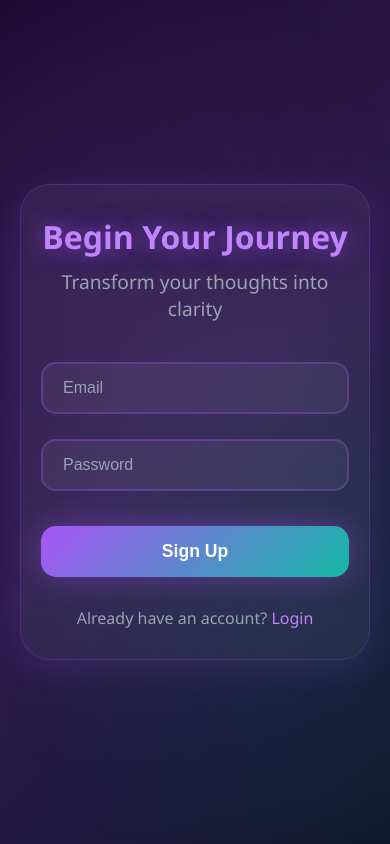
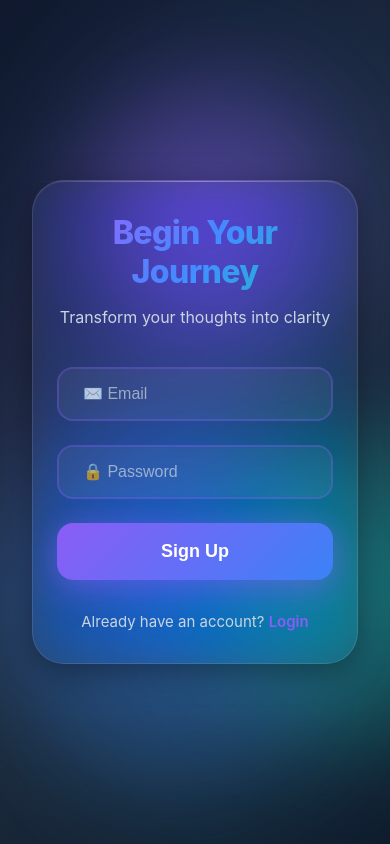
Before and after one commit to Faizme/EmoAI, a Flask app: page /signup in a window 390 px wide. Run offline with Flask 3, Linux system fonts and the light colour scheme.

Commit message:
Revamp interface with modern animated visuals and futuristic design
Refactors static assets and templates to implement a new, visually engaging, and responsive user interface featuring animated backgrounds, glassmorphism effects, and interactive elements.

Replit-Commit-Author: Agent
Replit-Commit-Session-Id: 5f7a8403-7c46-48b9-b477-a6f3b48570fe
Replit-Commit-Checkpoint-Type: intermediate_checkpoint
Replit-Commit-Event-Id: db1ef603-ee98-4425-b296-0c0131c24c91
Replit-Commit-Screenshot-Url: https://storage.googleapis.com/screenshot-production-us-central1/19c8bd7a-bc74-4fb0-94fe-f467203d5f8c/5f7a8403-7c46-48b9-b477-a6f3b48570fe/EWnQvfW

```diff
--- a/static/css/main.css
+++ b/static/css/main.css
@@ -5,183 +5,377 @@
 }
 
 :root {
-    --deep-purple: #1a0b2e;
-    --dark-purple: #2d1b4e;
-    --accent-purple: #a855f7;
-    --light-purple: #c084fc;
-    --teal: #14b8a6;
-    --dark-teal: #0f766e;
-    --text-primary: #e9d5ff;
-    --text-secondary: #9ca3af;
+    --primary-purple: #8B5CF6;
+    --secondary-blue: #3B82F6;
+    --tertiary-teal: #14B8A6;
+    --deep-bg: #0F172A;
+    --card-bg: rgba(255, 255, 255, 0.03);
+    --text-primary: #F8FAFC;
+    --text-secondary: #CBD5E1;
+    --glow-purple: rgba(139, 92, 246, 0.5);
+    --glow-blue: rgba(59, 130, 246, 0.5);
+    --glow-teal: rgba(20, 184, 166, 0.5);
 }
 
 body {
-    font-family: 'Segoe UI', Tahoma, Geneva, Verdana, sans-serif;
-    background: linear-gradient(135deg, var(--deep-purple) 0%, var(--dark-purple) 50%, #0f172a 100%);
-    background-attachment: fixed;
+    font-family: 'Inter', -apple-system, BlinkMacSystemFont, 'Segoe UI', sans-serif;
+    background: var(--deep-bg);
     color: var(--text-primary);
     min-height: 100vh;
     overflow-x: hidden;
+    position: relative;
 }
 
+/* 3D Parallax Animated Background */
+.parallax-bg {
+    position: fixed;
+    top: 0;
+    left: 0;
+    width: 100%;
+    height: 100%;
+    z-index: -1;
+    background: linear-gradient(135deg, #0F172A 0%, #1E293B 50%, #0F172A 100%);
+}
+
+.parallax-bg::before {
+    content: '';
+    position: absolute;
+    top: 0;
+    left: 0;
+    right: 0;
+    bottom: 0;
+    background:
+        radial-gradient(circle at 20% 50%, var(--glow-purple) 0%, transparent 50%),
+        radial-gradient(circle at 80% 20%, var(--glow-blue) 0%, transparent 50%),
+        radial-gradient(circle at 60% 80%, var(--glow-teal) 0%, transparent 50%);
+    filter: blur(100px);
+    opacity: 0.3;
+    animation: pulse 8s ease-in-out infinite;
+}
+
+@keyframes pulse {
+    0%, 100% { opacity: 0.3; transform: scale(1); }
+    50% { opacity: 0.5; transform: scale(1.1); }
+}
+
+/* Floating orbs for depth */
+.floating-orbs {
+    position: fixed;
+    top: 0;
+    left: 0;
+    width: 100%;
+    height: 100%;
+    z-index: -1;
+    pointer-events: none;
+}
+
+.orb {
+    position: absolute;
+    border-radius: 50%;
+    filter: blur(40px);
+    animation: float 20s infinite ease-in-out;
+}
+
+.orb-1 {
+    width: 300px;
+    height: 300px;
+    background: radial-gradient(circle, var(--glow-purple), transparent);
+    top: 10%;
+    left: 10%;
+    animation-delay: 0s;
+}
+
+.orb-2 {
+    width: 400px;
+    height: 400px;
+    background: radial-gradient(circle, var(--glow-blue), transparent);
+    top: 50%;
+    right: 10%;
+    animation-delay: 3s;
+}
+
+.orb-3 {
+    width: 350px;
+    height: 350px;
+    background: radial-gradient(circle, var(--glow-teal), transparent);
+    bottom: 10%;
+    left: 50%;
+    animation-delay: 6s;
+}
+
+@keyframes float {
+    0%, 100% { transform: translate(0, 0) rotate(0deg); }
+    25% { transform: translate(30px, -30px) rotate(90deg); }
+    50% { transform: translate(-20px, 20px) rotate(180deg); }
+    75% { transform: translate(40px, 10px) rotate(270deg); }
+}
+
+/* Advanced Glassmorphism */
 .glass {
     background: rgba(255, 255, 255, 0.05);
-    backdrop-filter: blur(20px);
-    border: 1px solid rgba(168, 85, 247, 0.2);
-    box-shadow: 0 8px 32px 0 rgba(168, 85, 247, 0.15);
+    backdrop-filter: blur(20px) saturate(180%);
+    -webkit-backdrop-filter: blur(20px) saturate(180%);
+    border: 1px solid rgba(255, 255, 255, 0.1);
+    box-shadow:
+        0 8px 32px 0 rgba(0, 0, 0, 0.37),
+        inset 0 1px 1px rgba(255, 255, 255, 0.1);
+    position: relative;
+}
+
+.glass::before {
+    content: '';
+    position: absolute;
+    top: 0;
+    left: 0;
+    right: 0;
+    height: 1px;
+    background: linear-gradient(90deg, transparent, rgba(255, 255, 255, 0.3), transparent);
+}
+
+/* Glowing Animations */
+@keyframes glow {
+    0%, 100% { box-shadow: 0 0 20px var(--glow-purple), 0 0 40px var(--glow-purple); }
+    50% { box-shadow: 0 0 30px var(--glow-blue), 0 0 60px var(--glow-blue); }
 }
 
 .glow-text {
-    color: var(--light-purple);
-    text-shadow: 0 0 20px rgba(168, 85, 247, 0.5),
-                 0 0 40px rgba(168, 85, 247, 0.3);
-    font-size: 3rem;
-    margin-bottom: 10px;
+    background: linear-gradient(135deg, var(--primary-purple), var(--secondary-blue), var(--tertiary-teal));
+    -webkit-background-clip: text;
+    -webkit-text-fill-color: transparent;
+    background-clip: text;
+    font-size: clamp(2rem, 5vw, 3.5rem);
+    font-weight: 800;
+    letter-spacing: -0.02em;
+    animation: shimmer 3s ease-in-out infinite;
+    margin-bottom: 1rem;
 }
 
-.subtitle {
-    color: var(--text-secondary);
-    font-size: 1.2rem;
-    margin-bottom: 30px;
+@keyframes shimmer {
+    0%, 100% { filter: brightness(1) hue-rotate(0deg); }
+    50% { filter: brightness(1.2) hue-rotate(10deg); }
 }
 
+/* Auth Container with Parallax */
 .auth-container {
     min-height: 100vh;
     display: flex;
     align-items: center;
     justify-content: center;
-    position: relative;
-    padding: 20px;
-}
-
-.particles {
-    position: absolute;
-    top: 0;
-    left: 0;
-    width: 100%;
-    height: 100%;
-    background:
-        radial-gradient(circle at 20% 30%, rgba(168, 85, 247, 0.1) 0%, transparent 50%),
-        radial-gradient(circle at 80% 70%, rgba(20, 184, 166, 0.1) 0%, transparent 50%);
-    animation: float 8s ease-in-out infinite;
-}
-
-@keyframes float {
-    0%, 100% { transform: translateY(0); }
-    50% { transform: translateY(-20px); }
+    padding: 2rem;
+    perspective: 1000px;
 }
 
 .auth-card {
-    max-width: 450px;
+    max-width: 480px;
     width: 100%;
-    padding: 50px;
-    border-radius: 30px;
+    padding: 3rem 2.5rem;
+    border-radius: 32px;
     text-align: center;
-    animation: slideUp 0.6s ease-out;
-    position: relative;
-    z-index: 10;
+    animation: cardEntrance 0.8s cubic-bezier(0.34, 1.56, 0.64, 1);
+    transform-style: preserve-3d;
+    transition: transform 0.3s ease;
 }
 
-@keyframes slideUp {
+.auth-card:hover {
+    transform: translateY(-5px) rotateX(2deg);
+}
+
+@keyframes cardEntrance {
+    0% {
+        opacity: 0;
+        transform: translateY(50px) scale(0.9) rotateX(-10deg);
+    }
+    100% {
+        opacity: 1;
+        transform: translateY(0) scale(1) rotateX(0deg);
+    }
+}
+
+.subtitle {
+    color: var(--text-secondary);
+    font-size: 1.125rem;
+    margin-bottom: 2.5rem;
+    font-weight: 400;
+    opacity: 0;
+    animation: fadeIn 0.8s ease 0.3s forwards;
+}
+
+@keyframes fadeIn {
+    to { opacity: 1; }
+}
+
+/* Advanced Form Inputs with Glow */
+.form-group {
+    margin-bottom: 1.5rem;
+    position: relative;
+    animation: slideInLeft 0.6s ease backwards;
+}
+
+.form-group:nth-child(1) { animation-delay: 0.4s; }
+.form-group:nth-child(2) { animation-delay: 0.5s; }
+
+@keyframes slideInLeft {
     from {
         opacity: 0;
-        transform: translateY(50px);
+        transform: translateX(-30px);
     }
     to {
         opacity: 1;
-        transform: translateY(0);
+        transform: translateX(0);
     }
-}
-
-.auth-form {
-    margin-top: 40px;
-}
-
-.form-group {
-    margin-bottom: 25px;
 }
 
 .glass-input {
     width: 100%;
-    padding: 15px 20px;
+    padding: 1rem 1.5rem;
     background: rgba(255, 255, 255, 0.05);
-    border: 2px solid rgba(168, 85, 247, 0.3);
-    border-radius: 15px;
+    border: 2px solid rgba(139, 92, 246, 0.3);
+    border-radius: 16px;
     color: var(--text-primary);
     font-size: 1rem;
-    transition: all 0.3s ease;
+    font-weight: 500;
+    transition: all 0.4s cubic-bezier(0.4, 0, 0.2, 1);
     outline: none;
+    position: relative;
 }
 
 .glass-input:focus {
-    border-color: var(--accent-purple);
-    box-shadow: 0 0 20px rgba(168, 85, 247, 0.3);
+    border-color: var(--primary-purple);
     background: rgba(255, 255, 255, 0.08);
+    box-shadow:
+        0 0 0 4px rgba(139, 92, 246, 0.1),
+        0 0 20px rgba(139, 92, 246, 0.4),
+        0 8px 16px rgba(0, 0, 0, 0.2);
+    transform: translateY(-2px);
 }
 
 .glass-input::placeholder {
     color: var(--text-secondary);
+    opacity: 0.7;
 }
 
+/* Futuristic Glowing Buttons */
 .btn-primary {
     width: 100%;
-    padding: 15px 30px;
-    background: linear-gradient(135deg, var(--accent-purple) 0%, var(--teal) 100%);
+    padding: 1.125rem 2rem;
+    background: linear-gradient(135deg, var(--primary-purple), var(--secondary-blue));
     border: none;
-    border-radius: 15px;
+    border-radius: 16px;
     color: white;
-    font-size: 1.1rem;
-    font-weight: 600;
+    font-size: 1.125rem;
+    font-weight: 700;
     cursor: pointer;
-    transition: all 0.3s ease;
-    margin-top: 10px;
+    position: relative;
+    overflow: hidden;
+    transition: all 0.4s cubic-bezier(0.4, 0, 0.2, 1);
+    box-shadow:
+        0 10px 25px rgba(139, 92, 246, 0.3),
+        0 0 20px rgba(139, 92, 246, 0.2);
+    animation: slideInRight 0.6s ease 0.6s backwards;
+}
+
+@keyframes slideInRight {
+    from {
+        opacity: 0;
+        transform: translateX(30px);
+    }
+    to {
+        opacity: 1;
+        transform: translateX(0);
+    }
+}
+
+.btn-primary::before {
+    content: '';
+    position: absolute;
+    top: 0;
+    left: -100%;
+    width: 100%;
+    height: 100%;
+    background: linear-gradient(90deg, transparent, rgba(255, 255, 255, 0.3), transparent);
+    transition: left 0.5s;
+}
+
+.btn-primary:hover::before {
+    left: 100%;
+}
+
+.btn-primary:hover {
+    transform: translateY(-3px) scale(1.02);
+    box-shadow:
+        0 15px 35px rgba(139, 92, 246, 0.4),
+        0 0 30px rgba(139, 92, 246, 0.3),
+        0 0 60px rgba(59, 130, 246, 0.2);
+}
+
+.btn-primary:active {
+    transform: translateY(-1px) scale(0.98);
 }
 
 .glow-btn {
-    box-shadow: 0 0 30px rgba(168, 85, 247, 0.4);
+    animation: buttonPulse 2s ease-in-out infinite;
 }
 
-.btn-primary:hover {
-    transform: translateY(-3px);
-    box-shadow: 0 10px 40px rgba(168, 85, 247, 0.6);
+@keyframes buttonPulse {
+    0%, 100% { box-shadow: 0 10px 25px rgba(139, 92, 246, 0.3), 0 0 20px rgba(139, 92, 246, 0.2); }
+    50% { box-shadow: 0 15px 35px rgba(139, 92, 246, 0.4), 0 0 30px rgba(139, 92, 246, 0.3); }
 }
 
-.btn-primary:active {
-    transform: translateY(-1px);
-}
-
+/* Auth Switch Link */
 .auth-switch {
-    margin-top: 30px;
+    margin-top: 2rem;
     color: var(--text-secondary);
+    font-size: 0.9375rem;
+    animation: fadeIn 0.8s ease 0.7s backwards;
 }
 
 .link-glow {
-    color: var(--light-purple);
+    color: var(--primary-purple);
     text-decoration: none;
-    transition: all 0.3s;
+    font-weight: 600;
+    position: relative;
+    transition: all 0.3s ease;
+}
+
+.link-glow::after {
+    content: '';
+    position: absolute;
+    bottom: -2px;
+    left: 0;
+    width: 0;
+    height: 2px;
+    background: linear-gradient(90deg, var(--primary-purple), var(--secondary-blue));
+    transition: width 0.3s ease;
 }
 
 .link-glow:hover {
-    color: var(--accent-purple);
-    text-shadow: 0 0 10px rgba(168, 85, 247, 0.5);
+    color: var(--secondary-blue);
+    text-shadow: 0 0 10px var(--glow-blue);
 }
 
+.link-glow:hover::after {
+    width: 100%;
+}
+
+/* Flash Messages with Animation */
 .flash-messages {
     position: fixed;
-    top: 20px;
-    right: 20px;
-    z-index: 1000;
+    top: 2rem;
+    right: 2rem;
+    z-index: 9999;
+    max-width: 400px;
 }
 
 .flash-message {
-    padding: 15px 25px;
-    border-radius: 12px;
-    margin-bottom: 10px;
-    animation: slideInRight 0.3s ease-out;
-    backdrop-filter: blur(10px);
+    padding: 1rem 1.5rem;
+    border-radius: 16px;
+    margin-bottom: 1rem;
+    backdrop-filter: blur(20px);
+    animation: slideInFromRight 0.5s cubic-bezier(0.34, 1.56, 0.64, 1);
+    box-shadow: 0 10px 25px rgba(0, 0, 0, 0.3);
 }
 
-@keyframes slideInRight {
+@keyframes slideInFromRight {
     from {
         opacity: 0;
         transform: translateX(100px);
@@ -194,56 +388,50 @@ body {
 
 .flash-message.error {
     background: rgba(239, 68, 68, 0.2);
-    border: 1px solid rgba(239, 68, 68, 0.4);
-    color: #fca5a5;
+    border: 1px solid rgba(239, 68, 68, 0.5);
+    color: #FCA5A5;
 }
 
 .flash-message.success {
     background: rgba(34, 197, 94, 0.2);
-    border: 1px solid rgba(34, 197, 94, 0.4);
-    color: #86efac;
+    border: 1px solid rgba(34, 197, 94, 0.5);
+    color: #86EFAC;
 }
 
-.floating-shapes {
-    position: absolute;
-    top: 0;
-    left: 0;
-    width: 100%;
-    height: 100%;
-    pointer-events: none;
-    overflow: hidden;
-}
+/* Responsive Design */
+@media (max-width: 768px) {
+    .auth-card {
+        padding: 2rem 1.5rem;
+    }
 
-.floating-shapes::before,
-.floating-shapes::after {
-    content: '';
-    position: absolute;
-    border-radius: 50%;
-    background: radial-gradient(circle, rgba(168, 85, 247, 0.15) 0%, transparent 70%);
-    animation: float 10s ease-in-out infinite;
-}
-
-.floating-shapes::before {
-    width: 400px;
-    height: 400px;
-    top: 10%;
-    left: 10%;
-}
-
-.floating-shapes::after {
-    width: 300px;
-    height: 300px;
-    bottom: 20%;
-    right: 10%;
-    animation-delay: -5s;
-}
-
-@media (max-width: 768px) {
     .glow-text {
         font-size: 2rem;
     }
 
-    .auth-card {
-        padding: 30px 20px;
+    .subtitle {
+        font-size: 1rem;
+    }
+
+    .flash-messages {
+        top: 1rem;
+        right: 1rem;
+        left: 1rem;
+        max-width: none;
     }
 }
+
+/* Loading Animation */
+@keyframes rotate {
+    from { transform: rotate(0deg); }
+    to { transform: rotate(360deg); }
+}
+
+.loading {
+    display: inline-block;
+    width: 20px;
+    height: 20px;
+    border: 3px solid rgba(255, 255, 255, 0.3);
+    border-radius: 50%;
+    border-top-color: white;
+    animation: rotate 1s linear infinite;
+}
--- a/static/js/main.js
+++ b/static/js/main.js
@@ -1,12 +1,35 @@
+// Parallax mouse effect
+document.addEventListener('mousemove', (e) => {
+    const moveX = (e.clientX / window.innerWidth - 0.5) * 20;
+    const moveY = (e.clientY / window.innerHeight - 0.5) * 20;
+
+    // Move orbs with parallax
+    const orbs = document.querySelectorAll('.orb');
+    orbs.forEach((orb, index) => {
+        const speed = (index + 1) * 0.5;
+        orb.style.transform = `translate(${moveX * speed}px, ${moveY * speed}px)`;
+    });
+
+    // Tilt auth card
+    const authCard = document.querySelector('.auth-card');
+    if (authCard) {
+        const rotateX = (e.clientY / window.innerHeight - 0.5) * -10;
+        const rotateY = (e.clientX / window.innerWidth - 0.5) * 10;
+        authCard.style.transform = `perspective(1000px) rotateX(${rotateX}deg) rotateY(${rotateY}deg)`;
+    }
+});
+
+// Flash message auto-dismiss with animation
 document.addEventListener('DOMContentLoaded', function() {
     const flashMessages = document.querySelectorAll('.flash-message');
     flashMessages.forEach(msg => {
         setTimeout(() => {
-            msg.style.animation = 'slideOutRight 0.3s ease-out forwards';
-            setTimeout(() => msg.remove(), 300);
+            msg.style.animation = 'slideOutRight 0.5s cubic-bezier(0.68, -0.55, 0.265, 1.55) forwards';
+            setTimeout(() => msg.remove(), 500);
         }, 5000);
     });
 
+    // Add enter key submit for inputs
     const inputs = document.querySelectorAll('.glass-input');
     inputs.forEach(input => {
         input.addEventListener('keypress', function(e) {
@@ -17,13 +40,101 @@ document.addEventListener('DOMContentLoaded', function() {
             }
         });
     });
+
+    // Add focus ripple effect
+    inputs.forEach(input => {
+        input.addEventListener('focus', function() {
+            this.style.transition = 'all 0.4s cubic-bezier(0.34, 1.56, 0.64, 1)';
+        });
+    });
 });
 
-document.addEventListener('mousemove', (e) => {
-    const shapes = document.querySelector('.floating-shapes');
-    if (shapes) {
-        const x = e.clientX / window.innerWidth;
-        const y = e.clientY / window.innerHeight;
-        shapes.style.transform = `translate(${x * 20}px, ${y * 20}px)`;
+// Slide out animation for flash messages
+const style = document.createElement('style');
+style.textContent = `
+    @keyframes slideOutRight {
+        to {
+            opacity: 0;
+            transform: translateX(120px) scale(0.9);
+        }
+    }
+`;
+document.head.appendChild(style);
+
+// Add button click effect
+document.addEventListener('click', (e) => {
+    if (e.target.classList.contains('btn-primary') || e.target.classList.contains('glow-btn')) {
+        const ripple = document.createElement('span');
+        const rect = e.target.getBoundingClientRect();
+        const size = Math.max(rect.width, rect.height);
+        const x = e.clientX - rect.left - size / 2;
+        const y = e.clientY - rect.top - size / 2;
+
+        ripple.style.width = ripple.style.height = size + 'px';
+        ripple.style.left = x + 'px';
+        ripple.style.top = y + 'px';
+        ripple.classList.add('ripple');
+
+        const rippleContainer = e.target.querySelector('.ripple');
+        if (rippleContainer) {
+            rippleContainer.remove();
+        }
+
+        e.target.appendChild(ripple);
+
+        setTimeout(() => ripple.remove(), 600);
     }
 });
+
+// Ripple CSS
+const rippleStyle = document.createElement('style');
+rippleStyle.textContent = `
+    .btn-primary {
+        position: relative;
+        overflow: hidden;
+    }
+
+    .ripple {
+        position: absolute;
+        border-radius: 50%;
+        background: rgba(255, 255, 255, 0.5);
+        transform: scale(0);
+        animation: rippleEffect 0.6s ease-out;
+        pointer-events: none;
+    }
+
+    @keyframes rippleEffect {
+        to {
+            transform: scale(4);
+            opacity: 0;
+        }
+    }
+`;
+document.head.appendChild(rippleStyle);
+
+// Smooth scroll behavior
+document.documentElement.style.scrollBehavior = 'smooth';
+
+// Page transition effect
+window.addEventListener('beforeunload', () => {
+    document.body.style.opacity = '0';
+    document.body.style.transition = 'opacity 0.3s ease';
+});
+
+// Loading state for forms
+document.querySelectorAll('form').forEach(form => {
+    form.addEventListener('submit', function(e) {
+        const submitBtn = this.querySelector('button[type="submit"]');
+        if (submitBtn && !submitBtn.disabled) {
+            submitBtn.disabled = true;
+            const originalText = submitBtn.textContent;
+            submitBtn.innerHTML = '<span class="loading"></span>';
+
+            // Re-enable after 5 seconds as fallback
+            setTimeout(() => {
+                submitBtn.disabled = false;
+                submitBtn.textContent = originalText;
+            }, 5000);
+        }
+    });
+});
--- a/templates/signup.html
+++ b/templates/signup.html
@@ -3,18 +3,24 @@
 {% block title %}Sign Up - Vibe Journal AI{% endblock %}
 
 {% block content %}
+<div class="parallax-bg"></div>
+<div class="floating-orbs">
+    <div class="orb orb-1"></div>
+    <div class="orb orb-2"></div>
+    <div class="orb orb-3"></div>
+</div>
+
 <div class="auth-container">
-    <div class="particles"></div>
     <div class="auth-card glass">
         <h1 class="glow-text">Begin Your Journey</h1>
         <p class="subtitle">Transform your thoughts into clarity</p>
 
         <form method="POST" class="auth-form">
             <div class="form-group">
-                <input type="email" name="email" placeholder="Email" required class="glass-input">
+                <input type="email" name="email" placeholder="✉️ Email" required class="glass-input" autocomplete="email">
             </div>
             <div class="form-group">
-                <input type="password" name="password" placeholder="Password" required class="glass-input">
+                <input type="password" name="password" placeholder="🔒 Password" required class="glass-input" autocomplete="new-password">
             </div>
             <button type="submit" class="btn-primary glow-btn">Sign Up</button>
         </form>
```
Also changed, not shown: templates/login.html (+9 -3 lines), instance/vibe_journal.db, 1 other file.
